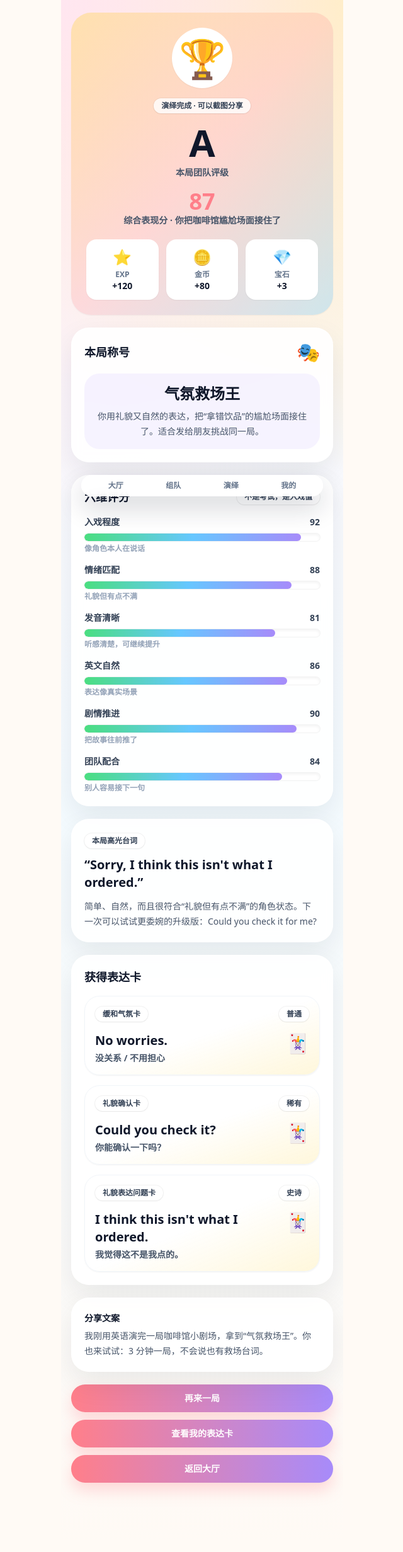
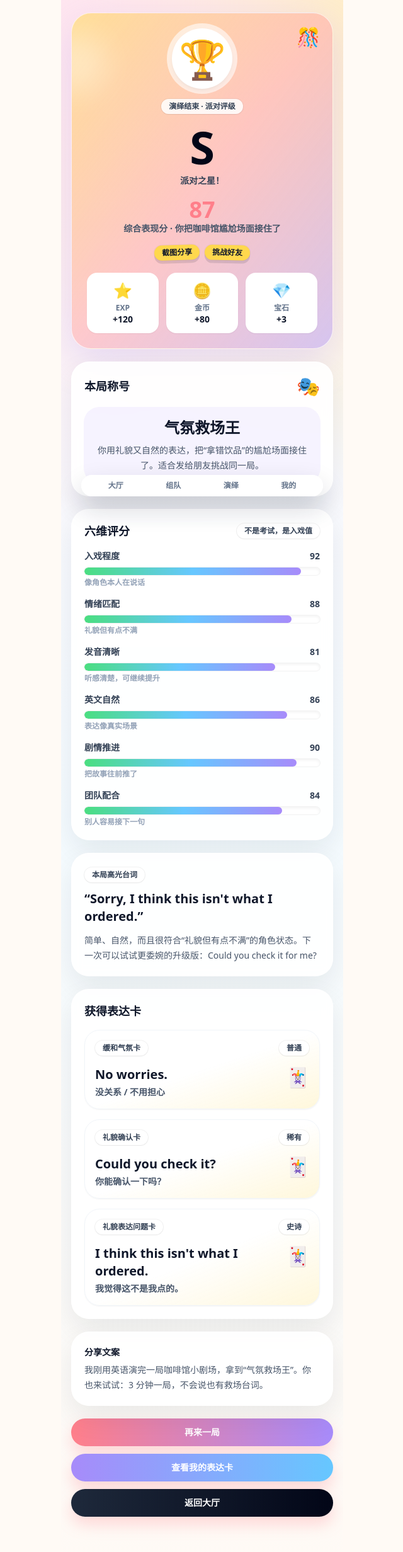
Before and after one commit to shuchaoye17-del/english-roleplay-party, a Next.js app: page /result/1 in a window 1280 px wide. Shown: the top 2464 px of the page at 63% size, without its empty margins (319-959 px from the left). Built offline with nearby package versions, Linux system fonts and the light colour scheme.

Commit message:
Upgrade result page toward shareable party rating card

```diff
--- a/src/app/result/[id]/page.tsx
+++ b/src/app/result/[id]/page.tsx
@@ -1,7 +1,7 @@
 import { getScenario } from '@/data/scenarios';
 import { expressionCards } from '@/data/expressionCards';
 import { rewards } from '@/data/rewards';
-import { Badge, BottomNav, Button, Card, PhoneShell, ProgressBar } from '@/components/ui';
+import { Badge, BottomNav, Button, Card, PhoneShell, ProgressBar, Sticker } from '@/components/ui';
 import { RewardBadge } from '@/components/RewardBadge';
 import { ExpressionCardView } from '@/components/ExpressionCardView';
 
@@ -20,13 +20,19 @@ export default function ResultPage({ params }: { params: { id: string } }) {
 
   return (
     <PhoneShell className="pb-24">
-      <section className="overflow-hidden rounded-[2rem] bg-gradient-to-br from-sunshine/40 via-coral/20 to-sky/30 p-6 text-center shadow-sm">
-        <div className="mx-auto grid h-24 w-24 place-items-center rounded-full bg-white text-6xl shadow-sm">🏆</div>
-        <Badge className="mt-4 bg-white/80">演绎完成 · 可以截图分享</Badge>
-        <h1 className="mt-4 text-6xl font-black text-slate-900">A</h1>
-        <p className="mt-2 text-sm font-bold text-slate-600">本局团队评级</p>
+      <section className="relative overflow-hidden rounded-[2rem] border border-white/70 bg-gradient-to-br from-sunshine/55 via-coral/35 to-partyPurple/45 p-6 text-center shadow-[0_20px_60px_rgba(167,139,250,0.25)]">
+        <div className="absolute -left-10 top-8 h-24 w-24 rounded-full bg-white/35 blur-xl" />
+        <div className="absolute right-5 top-5 text-3xl">🎊</div>
+        <div className="mx-auto grid h-24 w-24 place-items-center rounded-full bg-white text-6xl shadow-md ring-8 ring-white/60">🏆</div>
+        <Badge className="mt-4 bg-white/85">演绎结束 · 派对评级</Badge>
+        <h1 className="mt-4 text-7xl font-black leading-none text-slate-950">S</h1>
+        <p className="mt-2 text-sm font-black text-slate-700">派对之星！</p>
         <p className="mt-4 text-4xl font-black text-coral">{total}</p>
-        <p className="text-sm font-bold text-slate-600">综合表现分 · 你把咖啡馆尴尬场面接住了</p>
+        <p className="text-sm font-black text-slate-600">综合表现分 · 你把咖啡馆尴尬场面接住了</p>
+        <div className="mt-4 flex justify-center gap-2">
+          <Sticker>截图分享</Sticker>
+          <Sticker className="rotate-1 bg-sky">挑战好友</Sticker>
+        </div>
         <div className="mt-5 grid grid-cols-3 gap-3">
           <RewardBadge icon="⭐" label="EXP" value={`+${rewards.exp}`} />
           <RewardBadge icon="🪙" label="金币" value={`+${rewards.coins}`} />
@@ -39,7 +45,7 @@ export default function ResultPage({ params }: { params: { id: string } }) {
           <h2 className="text-lg font-black text-slate-900">本局称号</h2>
           <span className="text-3xl">🎭</span>
         </div>
-        <div className="rounded-3xl bg-partyPurple/10 p-4 text-center">
+        <div className="rounded-3xl bg-partyPurple/10 p-4 text-center ring-1 ring-partyPurple/10">
           <p className="text-2xl font-black text-slate-900">气氛救场王</p>
           <p className="mt-2 text-sm leading-6 text-slate-600">你用礼貌又自然的表达，把“拿错饮品”的尴尬场面接住了。适合发给朋友挑战同一局。</p>
         </div>
@@ -52,7 +58,7 @@ export default function ResultPage({ params }: { params: { id: string } }) {
         </div>
         {scores.map((score) => (
           <div key={score.label}>
-            <div className="mb-2 flex items-center justify-between text-sm font-bold text-slate-700">
+            <div className="mb-2 flex items-center justify-between text-sm font-black text-slate-700">
               <span>{score.label}</span>
               <span>{score.value}</span>
             </div>
@@ -82,8 +88,8 @@ export default function ResultPage({ params }: { params: { id: string } }) {
 
       <div className="mt-5 grid gap-3">
         <Button href={`/play/${scenario.id}`}>再来一局</Button>
-        <Button href="/cards" className="bg-partyPurple">查看我的表达卡</Button>
-        <Button href="/lobby" className="bg-slate-900">返回大厅</Button>
+        <Button href="/cards" className="from-partyPurple to-sky">查看我的表达卡</Button>
+        <Button href="/lobby" className="from-slate-800 to-slate-950">返回大厅</Button>
       </div>
       <BottomNav />
     </PhoneShell>
```
